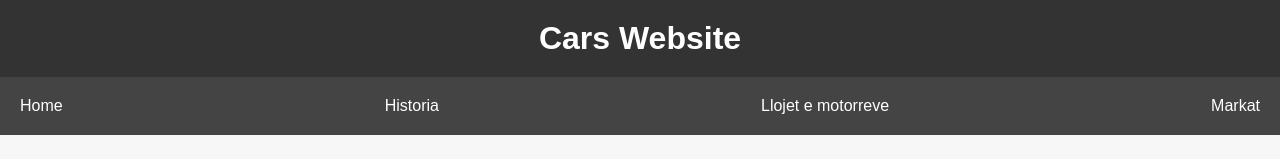
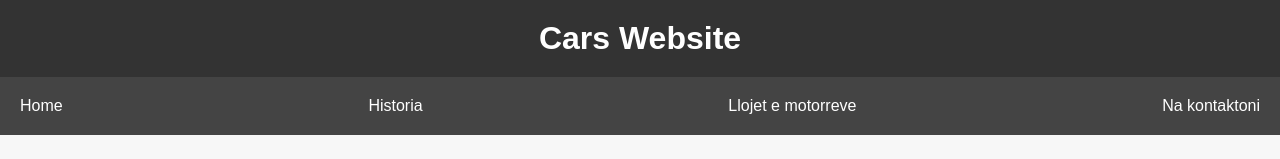
Before and after one commit to LedionMeziu/lediontik.github.io, a plain HTML site: page index.html in a window 1280 px wide. Shown: the top 159 px of the page. Drawn offline with Linux system fonts and the light colour scheme.

Commit message:
Update index.html

```diff
--- a/index.html
+++ b/index.html
@@ -127,7 +127,7 @@
       <a href="index.html" class="Home">Home</a>
       <a href="history.html" class="history">Historia</a>
       <a href="models.html" class="models">Llojet e motorreve</a>
-      <a href="brands.html" class="brands">Markat</a>
+      <a href="brands.html" class="brands">Na kontaktoni</a>
 
     </nav>
 
```
